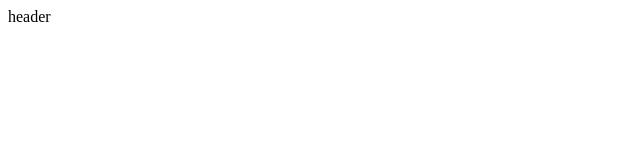
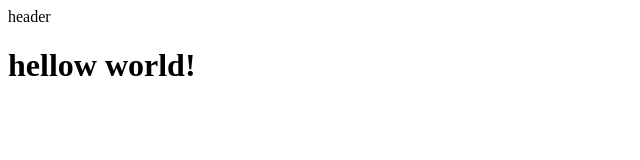
Before and after one commit to mgtav96/project-one, a plain HTML site: page index.html in a window 1280 px wide. Shown: the whole page, without its empty margins (0-640 px from the left). Drawn offline with Linux system fonts and the light colour scheme.

Commit message:
header updated

```diff
--- a/index.html
+++ b/index.html
@@ -1,11 +1,12 @@
 <!DOCTYPE html>
-<html lang = "en">
+<html lang="en">
   <head>
     <title>Document</title>
   </head>
   <body>
     <header>
       header
+      <h1>hellow world!</h1>
     </header>
   </body>
 </html>
```
Lines whose indentation alone changed are shown as unchanged.
